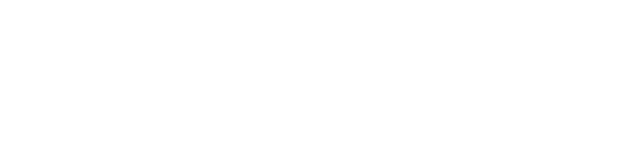
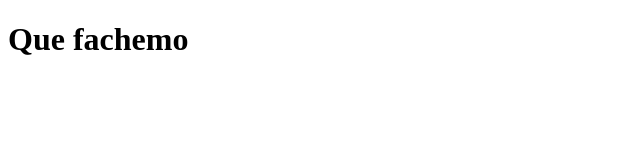
Before and after one commit to TomasVilla10/clase-11github, a plain HTML site: page index.html in a window 1280 px wide. Shown: the whole page, without its empty margins (0-640 px from the left). Drawn offline with Linux system fonts and the light colour scheme.

Commit message:
que fachemo
q fachemo

```diff
--- a/index.html
+++ b/index.html
@@ -7,6 +7,6 @@
     <title>Document</title>
 </head>
 <body>
-
+    <h1>Que fachemo</h1>
 </body>
 </html>
```
